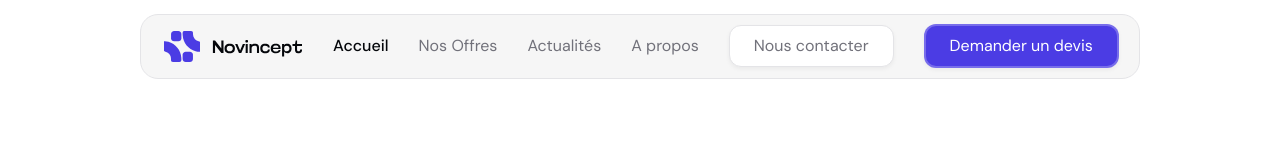
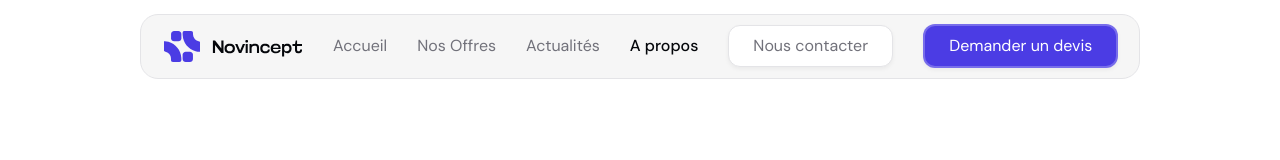
Before and after one commit to RenanYhuel/novincept-website, a Nuxt app: page /about in a window 1280 px wide. Shown: the top 160 px of the page. Built offline with nearby package versions, Linux system fonts and the light colour scheme.

Commit message:
Feat/function : Add the dynamic active class on the navbar

```diff
--- a/components/layout/nav.vue
+++ b/components/layout/nav.vue
@@ -6,16 +6,16 @@
                     <img src="/img/logo-novincept.svg" alt="Logo Novincept">
                 </li>
                 <li class="accueil">
-                    <NuxtLink class="accueil-btn active-btn" to="/">Accueil</NuxtLink>
+                    <NuxtLink class="accueil-btn" :class="{ 'active-btn': $route.path === '/' }" to="/">Accueil</NuxtLink>
                 </li>
                 <li class="nos-offres">
-                    <NuxtLink class="nos-offres-btn" to="/nos-offres">Nos Offres</NuxtLink>
+                    <NuxtLink class="nos-offres-btn" :class="{ 'active-btn': $route.path === '/nos-offres' }" to="/nos-offres">Nos Offres</NuxtLink>
                 </li>
                 <li class="actualites">
-                    <NuxtLink class="actualites-btn" to="/actualiites">Actualités</NuxtLink>
+                    <NuxtLink class="actualites-btn" :class="{ 'active-btn': $route.path === '/actualiites' }" to="/actualiites">Actualités</NuxtLink>
                 </li>
                 <li class="a-propos">
-                    <NuxtLink class="a-propos-btn" to="/about">A propos</NuxtLink>
+                    <NuxtLink class="a-propos-btn" :class="{ 'active-btn': $route.path === '/about' }" to="/about">A propos</NuxtLink>
                 </li>
                 <li class="btn-contact">
                     <NuxtLink class="nous-contacter-btn" to="/contact">Nous contacter</NuxtLink>
```
